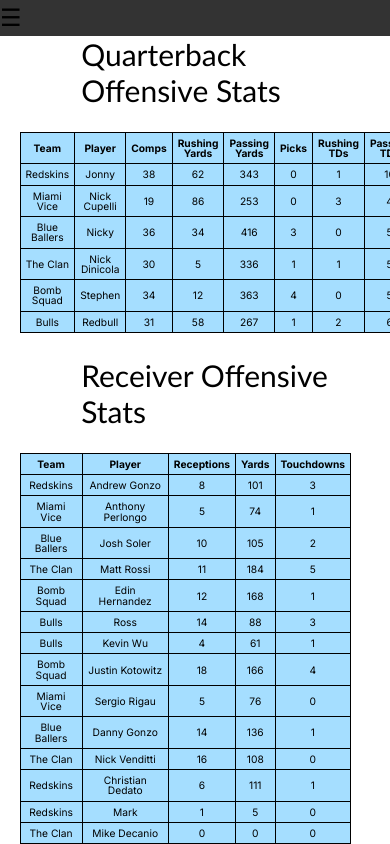
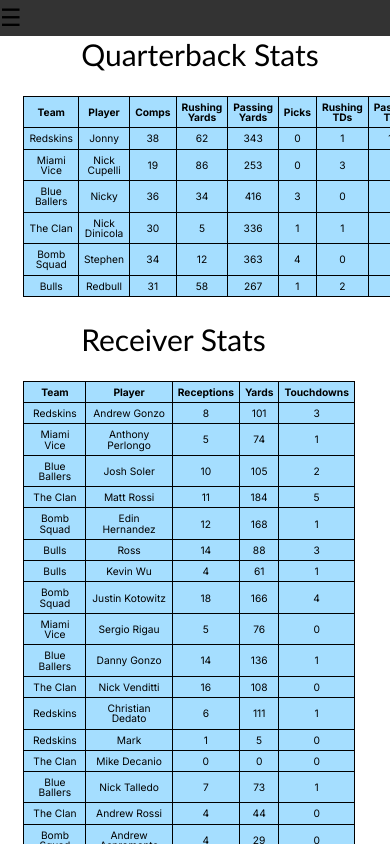
Before and after one commit to NickTalledo/HFL, a Next.js app: page /offense in a window 390 px wide. Shown: the top 844 px of the page. Built offline with nearby package versions, Linux system fonts and the light colour scheme.

Commit message:
center tables

```diff
--- a/app/globals.css
+++ b/app/globals.css
@@ -217,7 +217,7 @@
       font-size: 0.8em;
     }
     .table2 {
-      margin-left: 5%;
+      justify-content: center;
     }
 
     .footer {
--- a/components/Offense.jsx
+++ b/components/Offense.jsx
@@ -28,13 +28,13 @@ const Offense = () => {
         </nav>
       </div>
       <p style={{ paddingLeft: "8%" }} className="h1">
-        Quarterback Offensive Stats
+        Quarterback Stats
       </p>
       <br />
       <Qbstats qbStats={qbStats} />
       <br />
       <p style={{ paddingLeft: "8%" }} className="h1">
-        Receiver Offensive Stats
+        Receiver Stats
       </p>
       <br />
 
```
